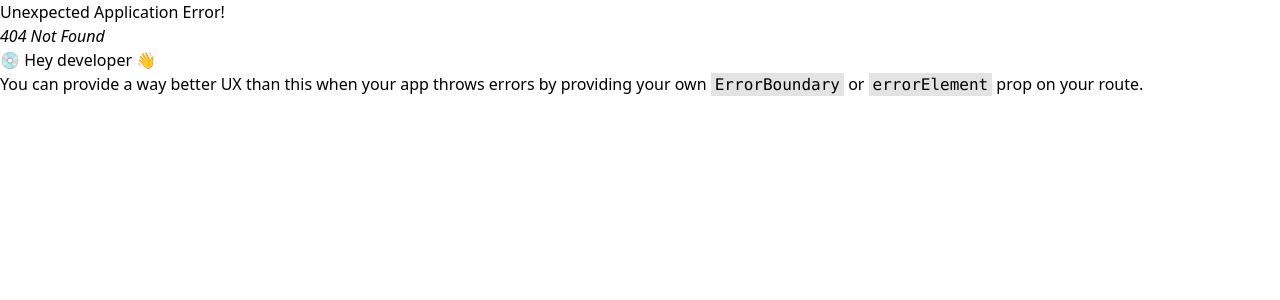
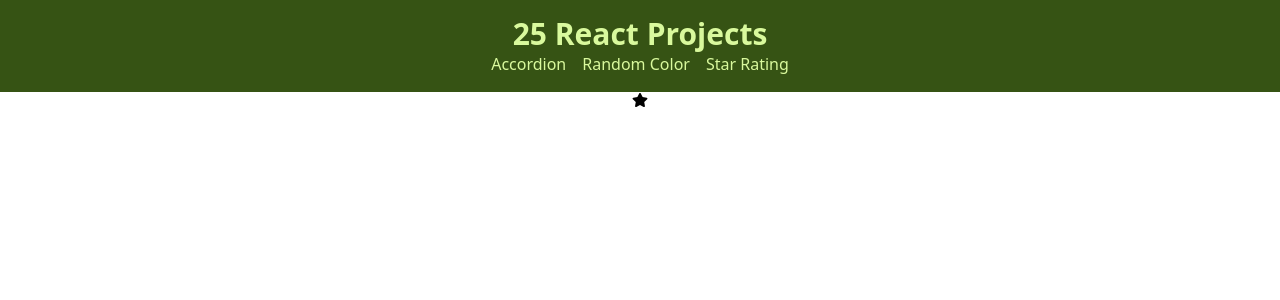
Before and after one commit to Kris1027/25-react-projects, a React (Vite) app: page /star-rating in a window 1280 px wide. Before the commit this address had no page. Shown: the top 300 px of the page. Built offline with nearby package versions, Linux system fonts and the light colour scheme.

Commit message:
start new project star-rating

```diff
--- a/src/Layout.tsx
+++ b/src/Layout.tsx
@@ -12,6 +12,7 @@ export const Layout = () => {
         <nav className="flex gap-4">
           <Link to="accordion">Accordion</Link>
           <Link to="random-color">Random Color</Link>
+          <Link to="star-rating">Star Rating</Link>
         </nav>
       </header>
       <main className="flex justify-center items-center">
--- a/src/main.tsx
+++ b/src/main.tsx
@@ -5,6 +5,7 @@ import { RouterProvider, createBrowserRouter } from "react-router-dom";
 import { Accordion } from "./projects/accordion/Accordion";
 import { Layout } from "./Layout";
 import { RandomColor } from "./projects/random-color/RandomColor";
+import { StarRating } from "./projects/star-rating/StarRating";
 
 const router = createBrowserRouter([
   {
@@ -19,6 +20,10 @@ const router = createBrowserRouter([
         path: "/random-color",
         element: <RandomColor />,
       },
+      {
+        path: "/star-rating",
+        element: <StarRating />,
+      },
     ],
   },
 ]);
--- /dev/null
+++ b/src/projects/star-rating/StarRating.tsx
@@ -0,0 +1,5 @@
+import { FaStar } from "react-icons/fa";
+
+export const StarRating = () => {
+  return <div>{<FaStar />}</div>;
+};
```
